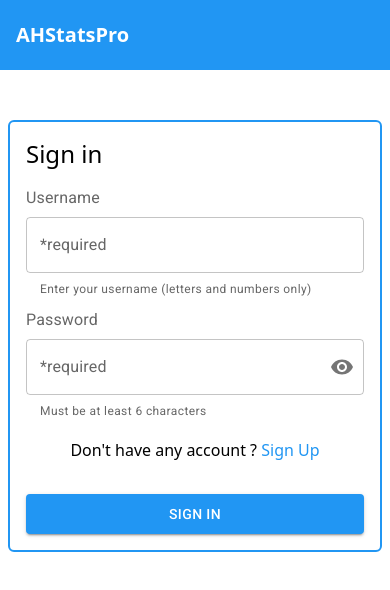
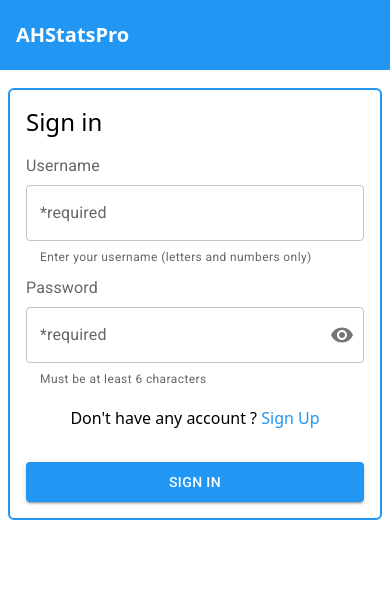
Before and after one commit to itsAboo/ah-stat-pro, a React (Vite) app: page /auth/signin in a window 390 px wide. Shown: the top 590 px of the page. Built offline with nearby package versions, Linux system fonts and the light colour scheme; some icons are missing.

Commit message:
fix padding top

```diff
--- a/src/components/layout/Layout.tsx
+++ b/src/components/layout/Layout.tsx
@@ -11,7 +11,7 @@ export default function Layout() {
           <Outlet />
         </div>
       </div>
-      <ScrollToTop/>
+      <ScrollToTop />
     </>
   );
 }
--- a/src/pages/AuthPage.tsx
+++ b/src/pages/AuthPage.tsx
@@ -105,7 +105,7 @@ export default function AuthPage() {
   };
 
   return (
-    <div className="border-2 border-primary mt-8 rounded-md w-full sm:max-w-[350px] mx-auto p-4">
+    <div className="border-2 border-primary sm:mt-8 rounded-md w-full sm:max-w-[350px] mx-auto p-4">
       <h1 className="text-2xl">
         {params.action === "signin" ? "Sign in" : "Sign up"}
       </h1>
```
